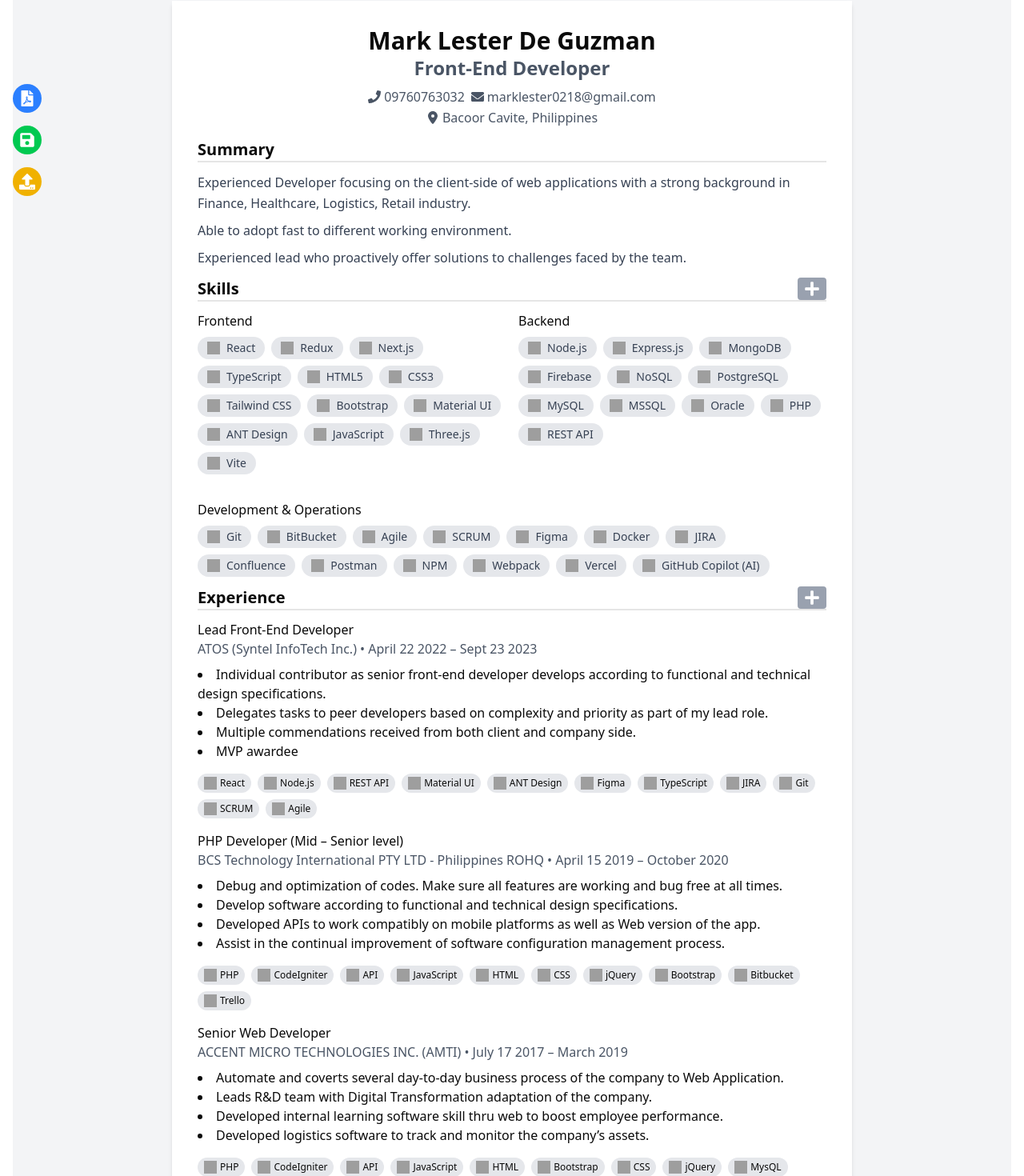
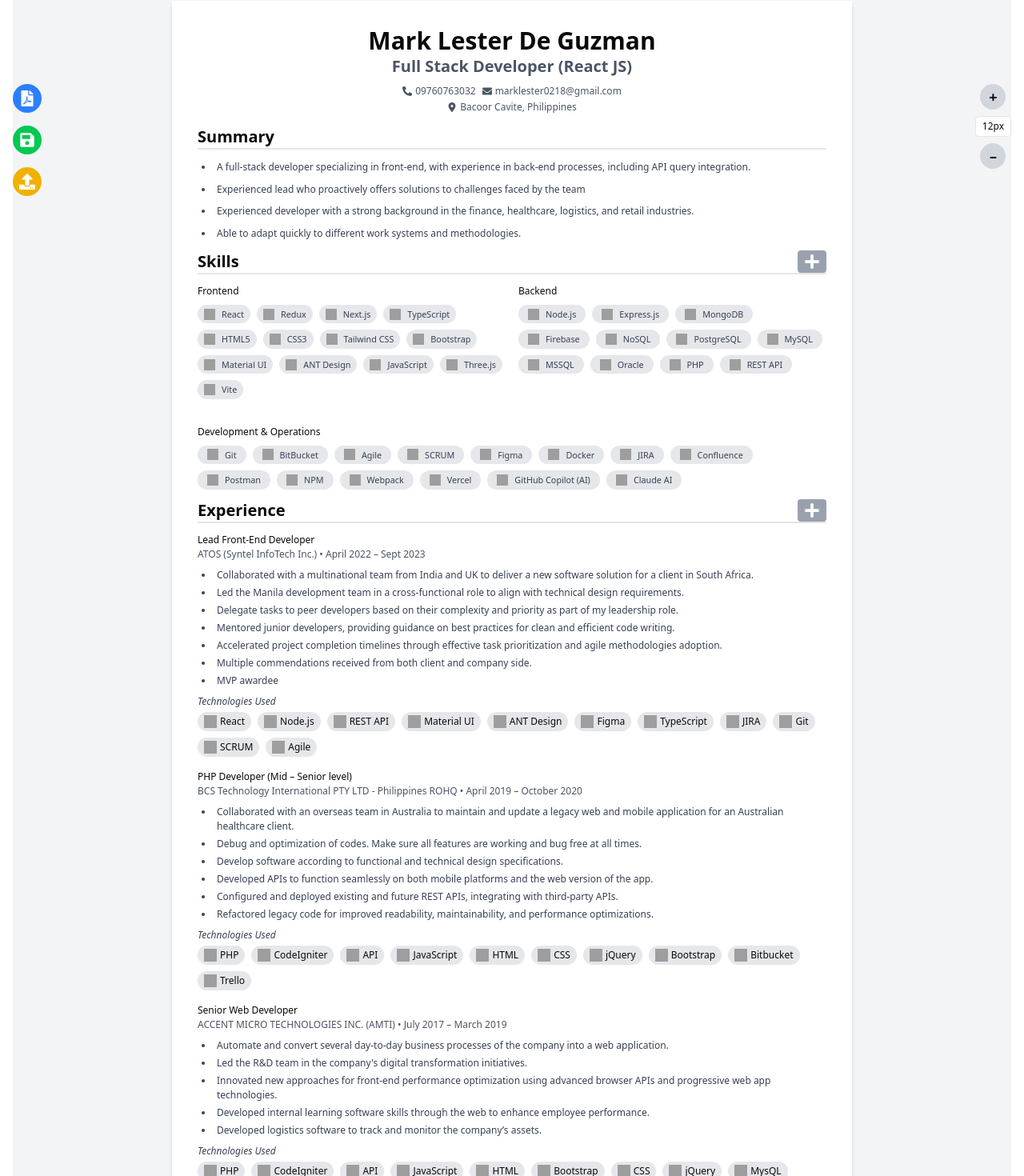
Before and after one commit to hwoarang0218/portfolio, a Next.js app: page /resume in a window 1280 px wide. Shown: the part 95-1565 px from the top of the page at 80% size. Built offline with nearby package versions, Linux system fonts and the light colour scheme; grey boxes are pictures that could not be loaded.

Commit message:
achievements rewrites

```diff
--- a/src/app/resume/page.tsx
+++ b/src/app/resume/page.tsx
@@ -16,10 +16,13 @@ const Resume = () => {
     {
       title: "Lead Front-End Developer",
       company: "ATOS (Syntel InfoTech Inc.)",
-      period: "April 22 2022 – Sept 23 2023",
+      period: "April 2022 – Sept 2023",
       achievements: [
-        "Individual contributor as senior front-end developer develops according to functional and technical design specifications.",
-        "Delegates tasks to peer developers based on complexity and priority as part of my lead role.",
+        "Collaborated with a multinational team from India and UK to deliver a new software solution for a client in South Africa.",
+        "Led the Manila development team in a cross-functional role to align with technical design requirements.",
+        "Delegate tasks to peer developers based on their complexity and priority as part of my leadership role.",
+        "Mentored junior developers, providing guidance on best practices for clean and efficient code writing.",
+        "Accelerated project completion timelines through effective task prioritization and agile methodologies adoption.",
         "Multiple commendations received from both client and company side.",
         "MVP awardee",
       ],
@@ -40,12 +43,14 @@ const Resume = () => {
     {
       title: "PHP Developer (Mid – Senior level)",
       company: "BCS Technology International PTY LTD - Philippines ROHQ",
-      period: "April 15 2019 – October 2020",
+      period: "April 2019 – October 2020",
       achievements: [
+        "Collaborated with an overseas team in Australia to maintain and update a legacy web and mobile application for an Australian healthcare client.",
         "Debug and optimization of codes. Make sure all features are working and bug free at all times.",
         "Develop software according to functional and technical design specifications.",
-        "Developed APIs to work compatibly on mobile platforms as well as Web version of the app.",
-        "Assist in the continual improvement of software configuration management process.",
+        "Developed APIs to function seamlessly on both mobile platforms and the web version of the app.",
+        "Configured and deployed existing and future REST APIs, integrating with third-party APIs.",
+        "Refactored legacy code for improved readability, maintainability, and performance optimizations.",
       ],
       technologies: [
         "PHP",
@@ -63,11 +68,12 @@ const Resume = () => {
     {
       title: "Senior Web Developer",
       company: "ACCENT MICRO TECHNOLOGIES INC. (AMTI)",
-      period: "July 17 2017 – March 2019",
+      period: "July 2017 – March 2019",
       achievements: [
-        "Automate and coverts several day-to-day business process of the company to Web Application.",
-        "Leads R&D team with Digital Transformation adaptation of the company.",
-        "Developed internal learning software skill thru web to boost employee performance.",
+        "Automate and convert several day-to-day business processes of the company into a web application.",
+        "Led the R&D team in the company's digital transformation initiatives.",
+        "Innovated new approaches for front-end performance optimization using advanced browser APIs and progressive web app technologies.",
+        "Developed internal learning software skills through the web to enhance employee performance.",
         "Developed logistics software to track and monitor the company’s assets.",
       ],
       technologies: [
@@ -91,14 +97,14 @@ const Resume = () => {
       ],
     },
     {
-      title: "Senior Web Developer",
+      title: "Software Engineer",
       company: "CHANNEL SOLUTIONS INC.(CSI)",
       period: "February 2012 – June 2017",
       achievements: [
-        "Involved in maintenance and enhancement on our client’s flagship software for their renown service.",
+        "Involved in maintenance and enhancement on our client’s flagship software for their renowned service.",
         "Conducted various types of ad hoc testing to catch any unexpected issues that may arise during normal usage.",
         "Integrate several custom ATM's and POS Transaction of template reports as required of Banks.",
-        "Started my career in Web Development which progress my skills equip with up to date frameworks, tools, and technologies.",
+        "I started my career in web development, which helped me enhance my skills and become proficient with up-to-date frameworks, tools, and technologies.",
       ],
       technologies: [
         "Visual Basic 6",
@@ -120,7 +126,8 @@ const Resume = () => {
 
   const [personalInfo, setPersonalInfo] = useState({
     name: "Mark Lester De Guzman",
-    title: "Front-End Developer",
+    // title: "Front-End Developer (React JS)",
+    title: "Full Stack Developer (React JS)",
     email: "marklester0218@gmail.com",
     phone: "09760763032",
     location: "Bacoor Cavite, Philippines",
@@ -361,6 +368,12 @@ const Resume = () => {
         rating: 3,
         color: "bg-[rgb(255,108,55)] opacity-100 hover:text-white",
       },
+      {
+        name: "Claude AI",
+        years: 1,
+        rating: 3,
+        color: "bg-[rgb(255,108,55)] opacity-100 hover:text-white",
+      },
     ],
   });
 
@@ -384,10 +397,29 @@ const Resume = () => {
   } | null>(null);
 
   const [summary, setSummary] = useState([
-    "Experienced Developer focusing on the client-side of web applications with a strong background in Finance, Healthcare, Logistics, Retail industry.",
-    "Able to adopt fast to different working environment.",
-    "Experienced lead who proactively offer solutions to challenges faced by the team.",
+    "A full-stack developer specializing in front-end, with experience in back-end processes, including API query integration.",
+    "Experienced lead who proactively offers solutions to challenges faced by the team",
+    "Experienced developer with a strong background in the finance, healthcare, logistics, and retail industries.",
+    "Able to adapt quickly to different work systems and methodologies.",
   ]);
+
+  // Font size state
+  const [fontSize, setFontSize] = useState(12);
+  const minFontSize = 12;
+  const maxFontSize = 24;
+
+  // Compute skill badge font size and icon size based on fontSize
+  const skillBadgeFontSize = fontSize * 0.9;
+  const skillIconSize = Math.round(fontSize * 1.2); // Increased icon size
+
+  // Track which skill icons failed to load
+  const [missingSkillIcons, setMissingSkillIcons] = useState<{
+    [key: string]: boolean;
+  }>({});
+
+  const handleSkillIconError = (skillName: string) => {
+    setMissingSkillIcons((prev) => ({ ...prev, [skillName]: true }));
+  };
 
   const [references] = useState([
     {
@@ -579,16 +611,18 @@ const Resume = () => {
                 key={skill.name}
                 onClick={() => handleSkillEdit(skill, "frontend")}
                 title={`Experience: ${skill.years} years, Rating: ${skill.rating}/5`}
-                className={`group relative px-3 py-1 bg-gray-200 text-gray-700 rounded-full text-sm transition-colors duration-200 cursor-pointer flex items-center gap-2`}
+                className={`group relative px-2 py-1 bg-gray-200 text-gray-700 rounded-full text-sm transition-colors duration-200 cursor-pointer flex items-center gap-2`}
+                style={{ fontSize: `${skillBadgeFontSize}px` }}
               >
+                {/* Only render icon if not missing */}
+                {!missingSkillIcons[skill.name] ? (
                   <img
                     src={getSkillLogo(skill.name)}
                     alt={`${skill.name} logo`}
-                  className="w-4 h-4"
-                  onError={(e) => {
-                    (e.target as HTMLImageElement).style.display = "none";
-                  }}
+                    style={{ width: skillIconSize, height: skillIconSize }}
+                    onError={() => handleSkillIconError(skill.name)}
                   />
+                ) : null}
                 {skill.name}
                 <span className="absolute left-1/2 -translate-x-1/2 -top-10 scale-0 rounded bg-gray-800 p-2 text-xs text-white group-hover:scale-100 whitespace-nowrap">
                   Experience: {skill.years} years, Rating: {skill.rating}/5
@@ -608,15 +642,16 @@ const Resume = () => {
                 onClick={() => handleSkillEdit(skill, "backend")}
                 title={`Experience: ${skill.years} years, Rating: ${skill.rating}/5`}
                 className={`group relative px-3 py-1 bg-gray-200 text-gray-700 rounded-full text-sm transition-colors duration-200  cursor-pointer flex items-center gap-2`}
+                style={{ fontSize: `${skillBadgeFontSize}px` }}
               >
+                {!missingSkillIcons[skill.name] ? (
                   <img
                     src={getSkillLogo(skill.name)}
                     alt={`${skill.name} logo`}
-                  className="w-4 h-4"
-                  onError={(e) => {
-                    (e.target as HTMLImageElement).style.display = "none";
-                  }}
+                    style={{ width: skillIconSize, height: skillIconSize }}
+                    onError={() => handleSkillIconError(skill.name)}
                   />
+                ) : null}
                 {skill.name}
                 <span className="absolute left-1/2 -translate-x-1/2 -top-10 scale-0 rounded bg-gray-800 p-2 text-xs text-white group-hover:scale-100 whitespace-nowrap">
                   Experience: {skill.years} years, Rating: {skill.rating}/5
@@ -638,15 +673,16 @@ const Resume = () => {
                 onClick={() => handleSkillEdit(skill, "devops")}
                 title={`Experience: ${skill.years} years, Rating: ${skill.rating}/5`}
                 className={`group relative px-3 py-1 bg-gray-200 text-gray-700 rounded-full text-sm transition-colors duration-200  cursor-pointer flex items-center gap-2`}
+                style={{ fontSize: `${skillBadgeFontSize}px` }}
               >
+                {!missingSkillIcons[skill.name] ? (
                   <img
                     src={getSkillLogo(skill.name)}
                     alt={`${skill.name} logo`}
-                  className="w-4 h-4"
-                  onError={(e) => {
-                    (e.target as HTMLImageElement).style.display = "none";
-                  }}
+                    style={{ width: skillIconSize, height: skillIconSize }}
+                    onError={() => handleSkillIconError(skill.name)}
                   />
+                ) : null}
                 {skill.name}
                 <span className="absolute left-1/2 -translate-x-1/2 -top-10 scale-0 rounded bg-gray-800 p-2 text-xs text-white group-hover:scale-100 whitespace-nowrap">
                   Experience: {skill.years} years, Rating: {skill.rating}/5
@@ -656,7 +692,6 @@ const Resume = () => {
           </div>
         </div>
       </div>
-
       {isSkillModalOpen && editingSkill && (
         <div className="fixed inset-0 bg-black bg-opacity-50 flex items-center justify-center print:hidden">
           <div className="bg-white p-6 rounded-lg w-full max-w-md">
@@ -777,7 +812,30 @@ const Resume = () => {
 
   return (
     <div className="min-h-screen bg-gray-100 py-8 print:bg-white print:py-1">
-      <div className="max-w-[850px] mx-auto bg-white shadow-md p-8 print:shadow-none print:p-1">
+      {/* Floating font size changer */}
+      <div className="fixed right-4 top-1/4 z-50 flex flex-col items-center gap-2 print:hidden">
+        <button
+          onClick={() => setFontSize((f) => Math.min(f + 2, maxFontSize))}
+          className="bg-gray-300 hover:bg-gray-400 text-lg rounded-full w-8 h-8 flex items-center justify-center font-bold"
+          title="Increase font size"
+        >
+          +
+        </button>
+        <span className="bg-white border px-2 py-1 rounded text-xs">
+          {fontSize}px
+        </span>
+        <button
+          onClick={() => setFontSize((f) => Math.max(f - 2, minFontSize))}
+          className="bg-gray-300 hover:bg-gray-400 text-lg rounded-full w-8 h-8 flex items-center justify-center font-bold"
+          title="Decrease font size"
+        >
+          –
+        </button>
+      </div>
+      <div
+        className="max-w-[850px] mx-auto bg-white shadow-md p-8 print:shadow-none print:p-1"
+        style={{ fontSize: `${fontSize}px` }}
+      >
         <div className="action-buttons print:hidden fixed left-4 top-1/4 flex flex-col gap-4">
           <button
             onClick={handlePrint}
@@ -816,13 +874,13 @@ const Resume = () => {
         <div className="space-y-3 ">
           <header className="text-center">
             <h1 className="text-3xl font-bold">{personalInfo.name}</h1>
-            <h2 className="text-2xl font-bold text-gray-600">
+            <h2 className="text-xl font-bold text-gray-600">
               {personalInfo.title}
             </h2>
             <div className="mt-2  text-gray-600">
               <p>
                 <span className="inline-flex items-center pr-2 ">
-                  <FaPhone className="mr-1 " />
+                  <FaPhone className="mr-1 rotate-90" />
                   {personalInfo.phone}
                 </span>
 
@@ -840,11 +898,13 @@ const Resume = () => {
 
           <section>
             <h2 className="text-xl font-semibold border-b-2 mb-3">Summary</h2>
-            <div className="text-gray-700 leading-relaxed space-y-2">
-              {summary.map((paragraph, index) => (
-                <p key={index}>{paragraph}</p>
+            <ul className="text-gray-700 leading-relaxed space-y-2 list-disc pl-5">
+              {summary.map((item, index) => (
+                <li key={index} className="pl-1">
+                  <span className="block">{item}</span>
+                </li>
               ))}
-            </div>
+            </ul>
           </section>
 
           {skillsSection}
@@ -874,12 +934,18 @@ const Resume = () => {
                   <p className="text-gray-600">
                     {exp.company} • {exp.period}
                   </p>
-                  <ul className="list-disc list-inside mt-2">
+                  {/* Achievements as aligned bulleted list */}
+                  <ul className="list-disc pl-5 mt-2 text-gray-700 space-y-1">
                     {exp.achievements.map((achievement, i) => (
-                      <li key={i}>{achievement}</li>
+                      <li key={i} className="pl-1">
+                        <span className="block">{achievement}</span>
+                      </li>
                     ))}
                   </ul>
-                  <div className="flex flex-wrap gap-2 mt-4">
+                  <h3 className="mt-2 mb-0 italic text-gray-700">
+                    Technologies Used
+                  </h3>
+                  <div className="flex flex-wrap gap-2 mt-1">
                     {exp.technologies?.map((tech, i) => {
                       const skillInfo = [
                         ...skills.frontend,
@@ -891,15 +957,15 @@ const Resume = () => {
                           className={`px-2 py-1 text-xs rounded-full bg-gray-200  "hover:bg-gray-300"
                           } flex items-center gap-1`}
                         >
+                          {/* Only render icon if not missing */}
+                          {!missingSkillIcons[tech] ? (
                             <img
                               src={getSkillLogo(tech)}
                               alt={`${tech} logo`}
                               className="w-4 h-4"
-                            onError={(e) => {
-                              (e.target as HTMLImageElement).style.display =
-                                "none";
-                            }}
+                              onError={() => handleSkillIconError(tech)}
                             />
+                          ) : null}
                           {tech}
                         </span>
                       );
@@ -926,7 +992,7 @@ const Resume = () => {
             </h2>
             <div className="grid grid-cols-3 gap-6 relative">
               <div className="text-center">
-                <div className="flex justify-center mb-2">
+                <div className="flex justify-center">
                   <div
                     style={{
                       height: "auto",
```
Lines whose indentation alone changed are shown as unchanged.
